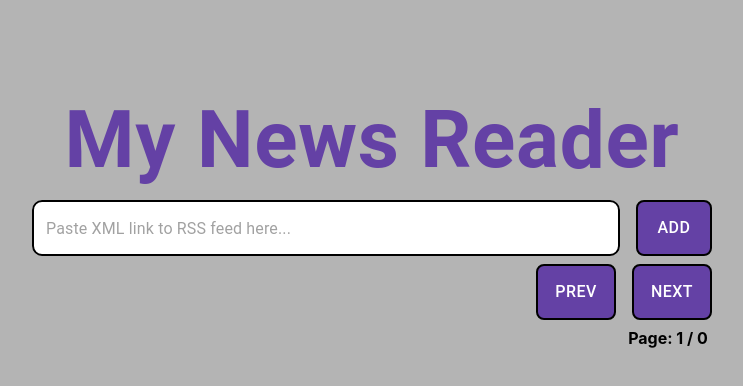
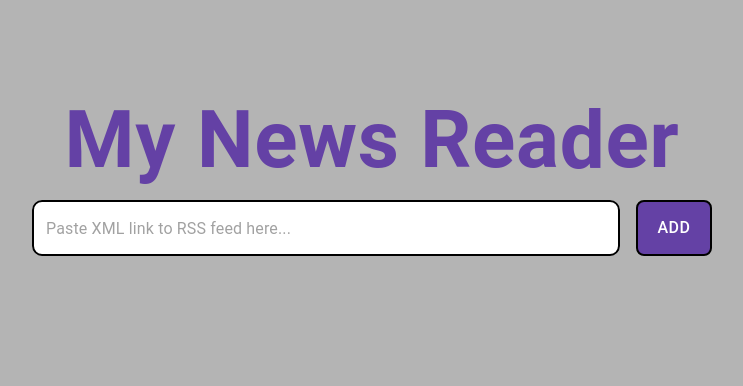
Before and after one commit to FINAL-B0SS/RSS-New-Reader, a React (Create React App) app in the folder client/: page / in a window 1280 px wide. Shown: the top 386 px of the page, without its empty margins (268-1011 px from the left). Built offline with nearby package versions, Linux system fonts and the light colour scheme.

Commit message:
hide/show elements based on page information

```diff
--- a/client/src/components/PageNavigation.tsx
+++ b/client/src/components/PageNavigation.tsx
@@ -56,6 +56,8 @@ const PageNavigation: React.FC<Props> = ({
 								Home
 							</Button>
 						)}
+						{pageCount > 1 && (
+							<div>
 								<Button
 									onClick={() => callback('-')}
 									className={classes.searchButton}
@@ -68,11 +70,15 @@ const PageNavigation: React.FC<Props> = ({
 								>
 									Next
 								</Button>
+							</div>
+						)}
 					</Box>
 				</Grid>
+				{pageCount > 1 && (
 					<span className={classes.pageCounter}>
 						Page: {page + 1} / {pageCount}
 					</span>
+				)}
 			</Grid>
 		</Grid>
 	)
```
Lines whose indentation alone changed are shown as unchanged.
